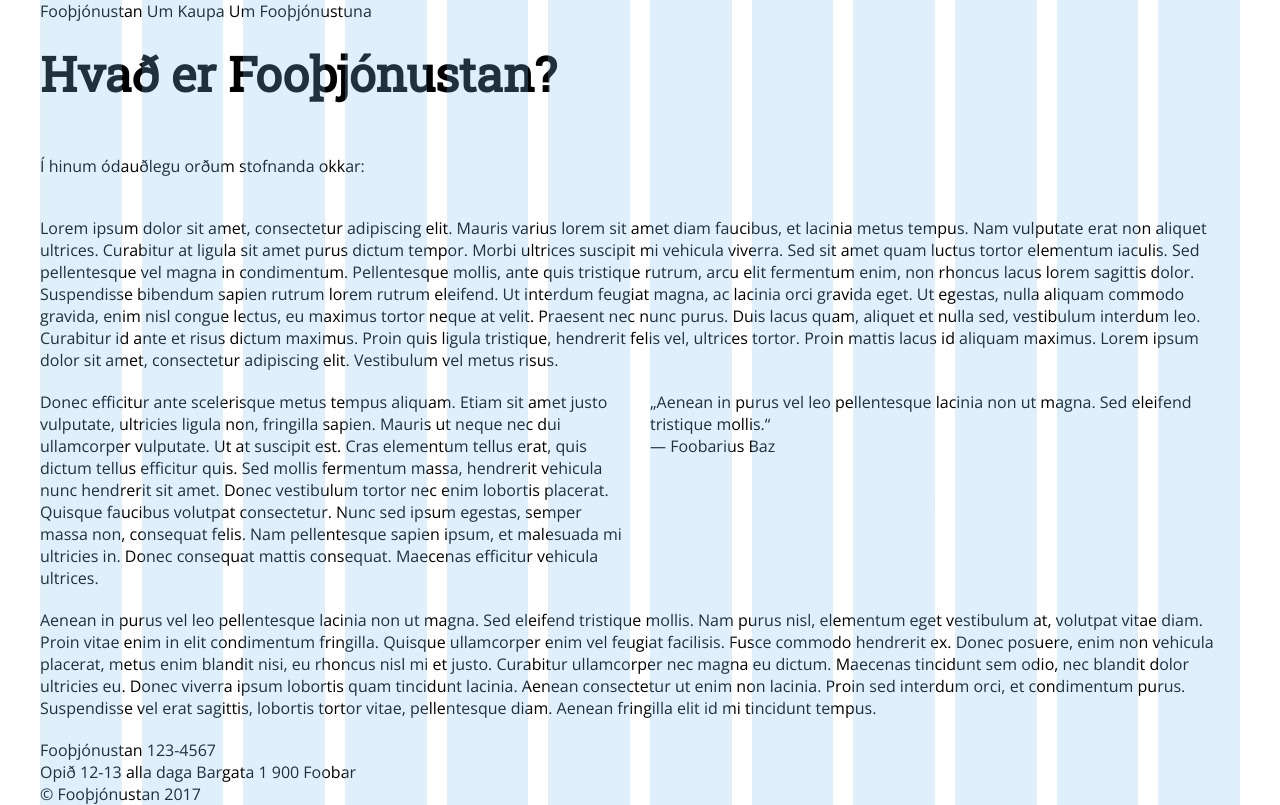
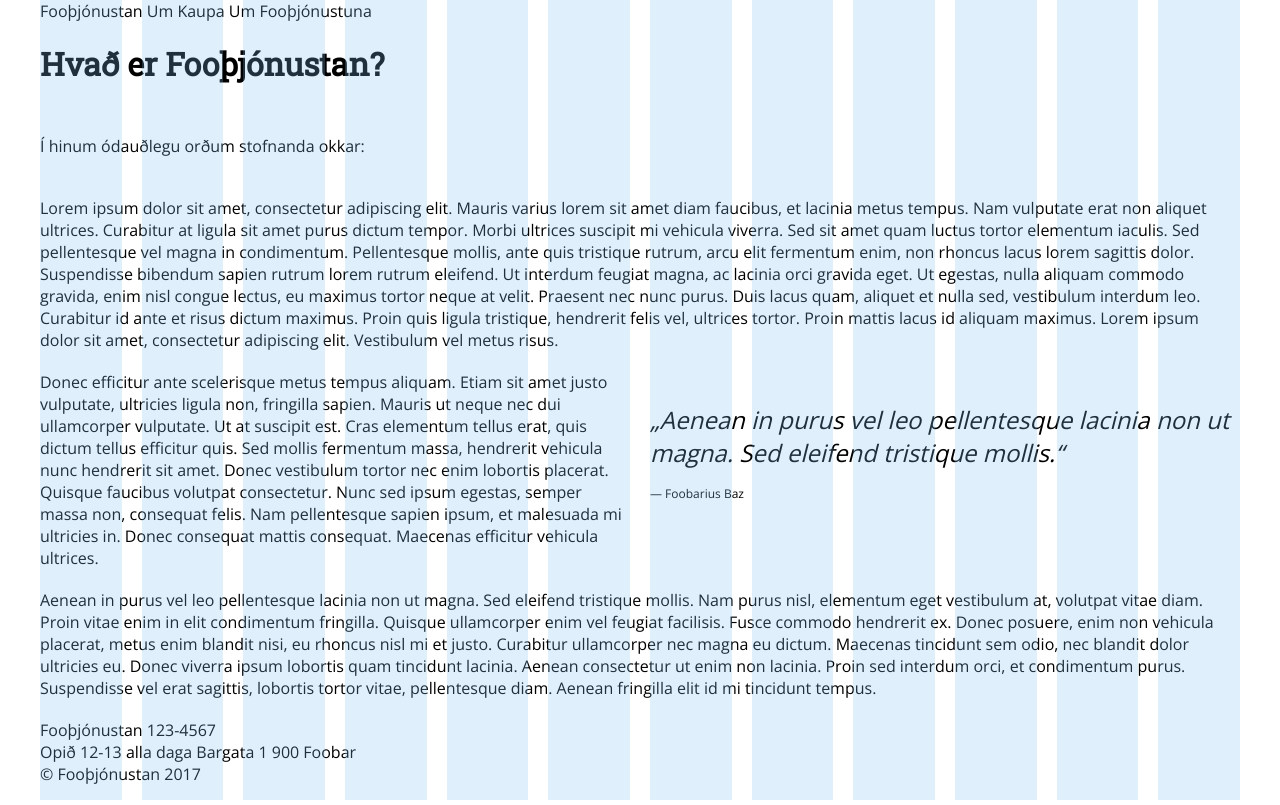
Before and after one commit to SonjaDogg/Stort-verkefni-1, a website: page um.html in a window 1280 px wide. Drawn offline with nearby package versions, Linux system fonts and the light colour scheme.

Commit message:
- Styling blockquote - Changing title

```diff
--- a/styles.scss
+++ b/styles.scss
@@ -43,6 +43,20 @@ main { /* stylelint-disable-line */
   overflow-x: hidden;
 }
 
+blockquote.about {
+  font-size: 1.5rem;
+  width: 100%;
+  height: 100%;
+  display: flex;
+  flex-direction: column;
+  padding-top: 2rem;
+}
+
+footer.about {
+  font-size: 0.75rem;
+  padding-top: 1rem;
+}
+
 @import "scss/grid";
 @import "scss/header";
 @import "scss/heading";
--- a/um.html
+++ b/um.html
@@ -3,7 +3,7 @@
   <head>
     <meta charset="utf-8">
     <meta name="viewport" content="width=device-width, initial-scale=1">
-    <title>Verkefni 6</title>
+    <title>Um</title>
     <link href="https://fonts.googleapis.com/css?family=Open+Sans%7CRoboto+Slab" rel="stylesheet">
     <link rel="stylesheet" href="styleguide.css">
     <link rel="stylesheet" href="grid.css">
@@ -27,7 +27,7 @@
       <div class="grid">
         <div class="row">
           <div class="col col-12">
-            <h1 class="heading heading--one">Hvað er Fooþjónustan?</h1>
+            <h2 class="heading heading--two">Hvað er Fooþjónustan?</h2>
           </div>
         </div>
 
@@ -51,8 +51,9 @@
           </div>
 
         <div class="col col-6">
-          <blockquote>„Aenean in purus vel leo pellentesque lacinia non ut magna. Sed eleifend tristique mollis.“
-          <footer>— Foobarius Baz</footer>
+          <blockquote class="about">
+            <p><em>„Aenean in purus vel leo pellentesque lacinia non ut magna. Sed eleifend tristique mollis.“</em></p>
+            <footer class="about">— Foobarius Baz</footer>
           </blockquote>
         </div>
       </div>
```
Also changed, not shown: styles.css.
